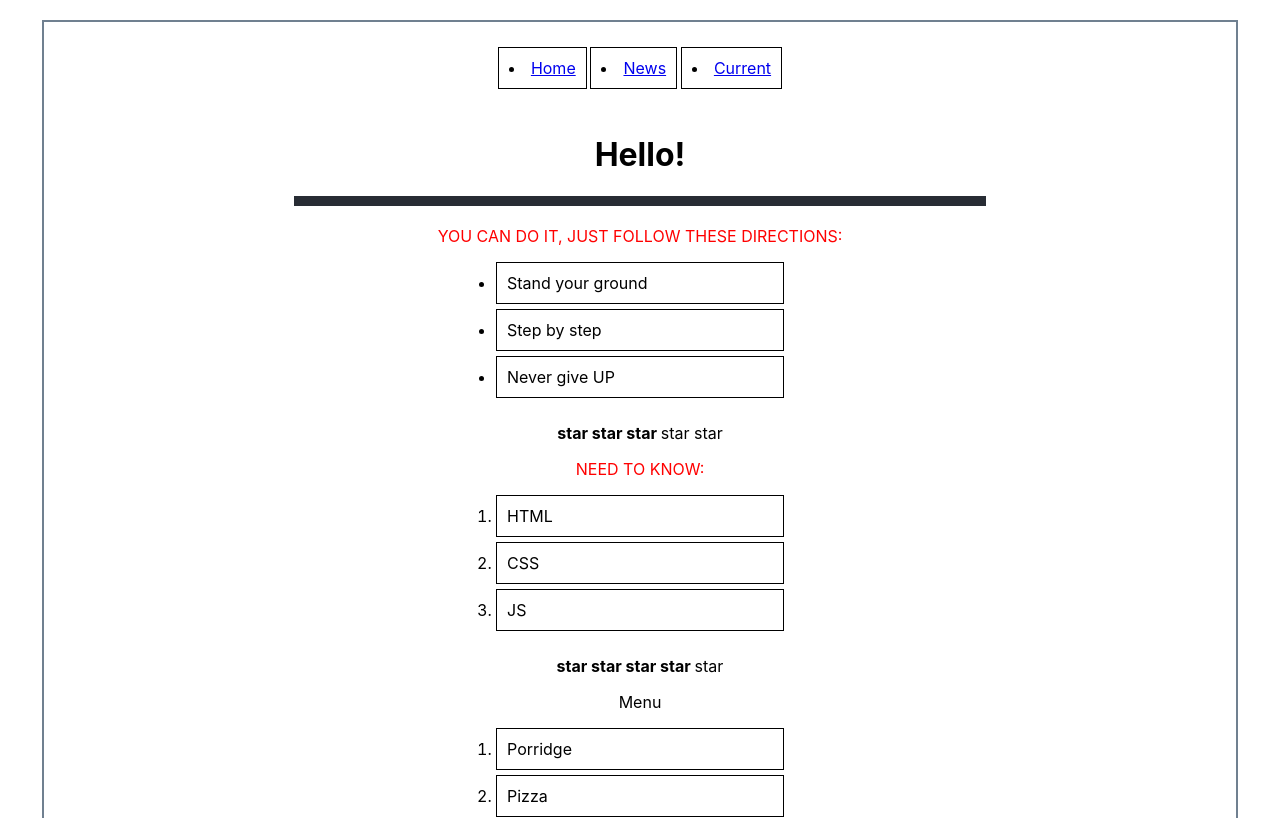
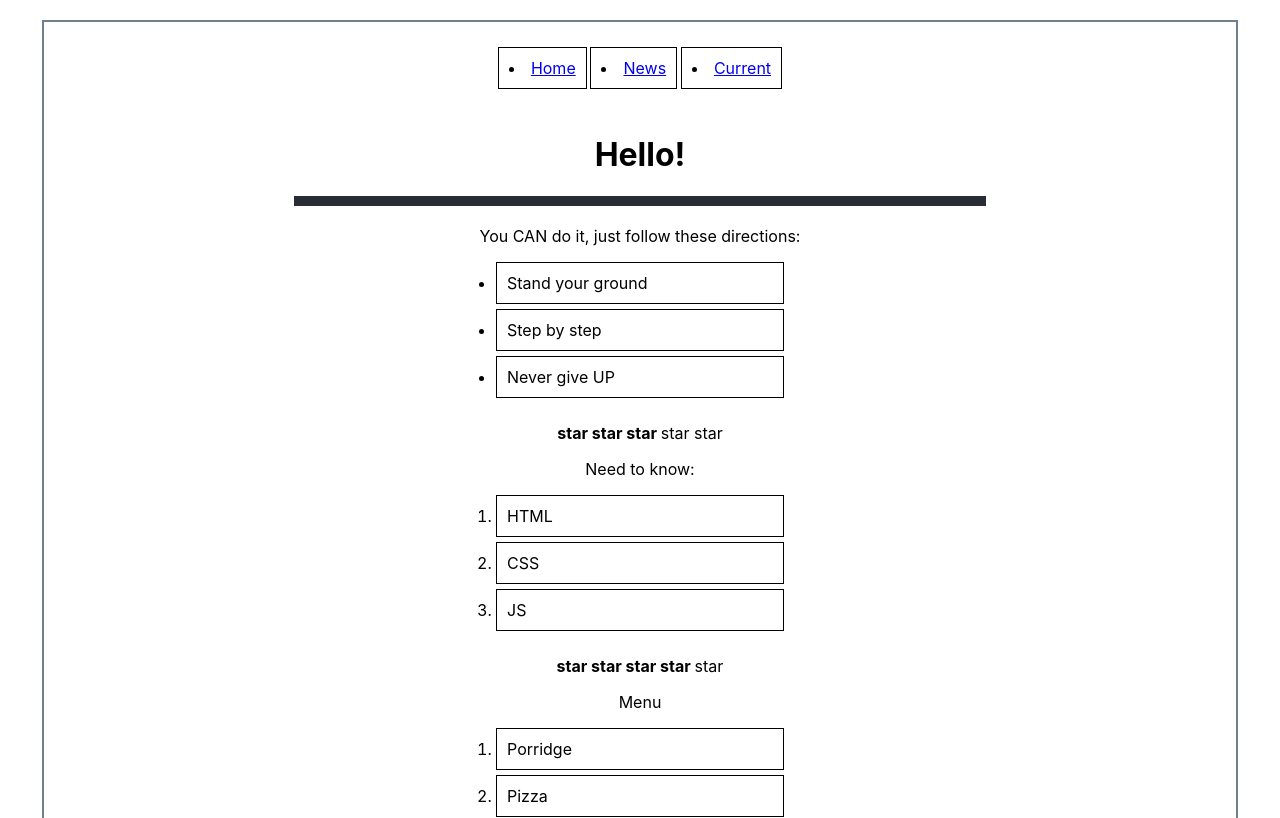
Before and after one commit to Pikadorius/samurai-way-main, a React (Create React App) app: page / in a window 1280 px wide. Shown: the top 818 px of the page. Built offline with nearby package versions, Linux system fonts and the light colour scheme.

Commit message:
delete important css class

```diff
--- a/src/App.css
+++ b/src/App.css
@@ -61,11 +61,6 @@ li {
   list-style: inside;
 }
 
-.important {
-  color: red;
-  text-transform: uppercase;
-}
-
 .break_line {
   padding: 0;
   margin: 20px auto;
--- a/src/Components/Recommendations.tsx
+++ b/src/Components/Recommendations.tsx
@@ -4,7 +4,7 @@ let Recommendations = () => {
     console.log("Recommendations rendering")
     return (
         <div>
-            <p className="important">You CAN do it, just follow these directions:</p>
+            <p>You CAN do it, just follow these directions:</p>
             <ul>
                 <li>Stand your ground</li>
                 <li>Step by step</li>
--- a/src/Components/Technologies.tsx
+++ b/src/Components/Technologies.tsx
@@ -4,7 +4,7 @@ const Technologies = () => {
     console.log("Technologies rendering")
     return (
         <div>
-            <p className="important">Need to know:</p>
+            <p>Need to know:</p>
             <ol>
                 <li>HTML</li>
                 <li>CSS</li>
```
